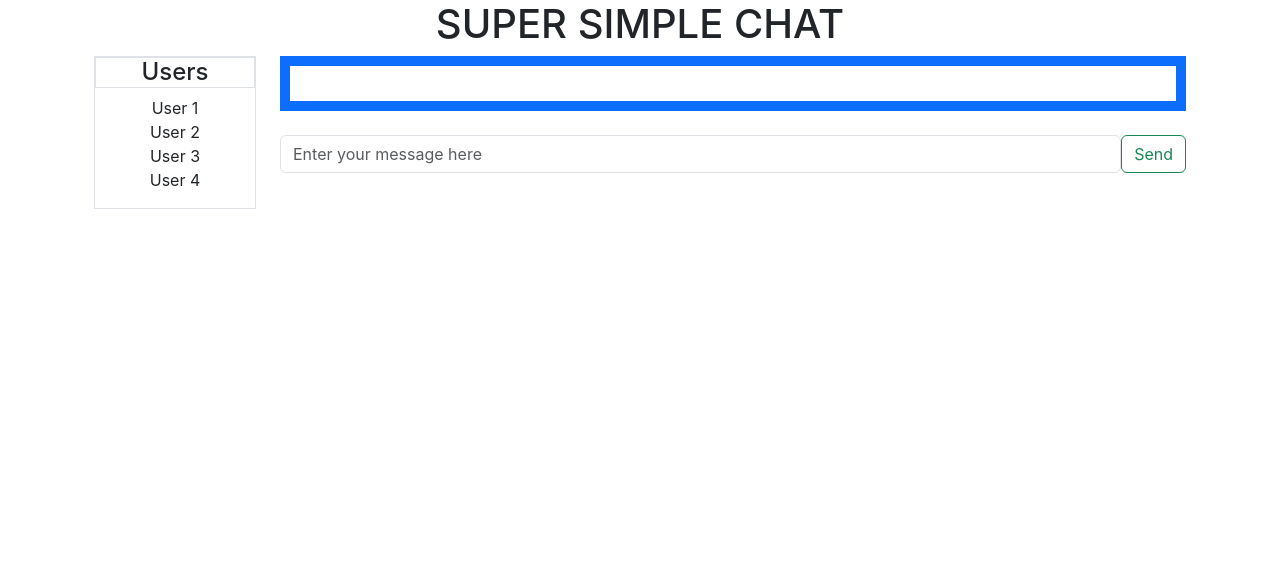
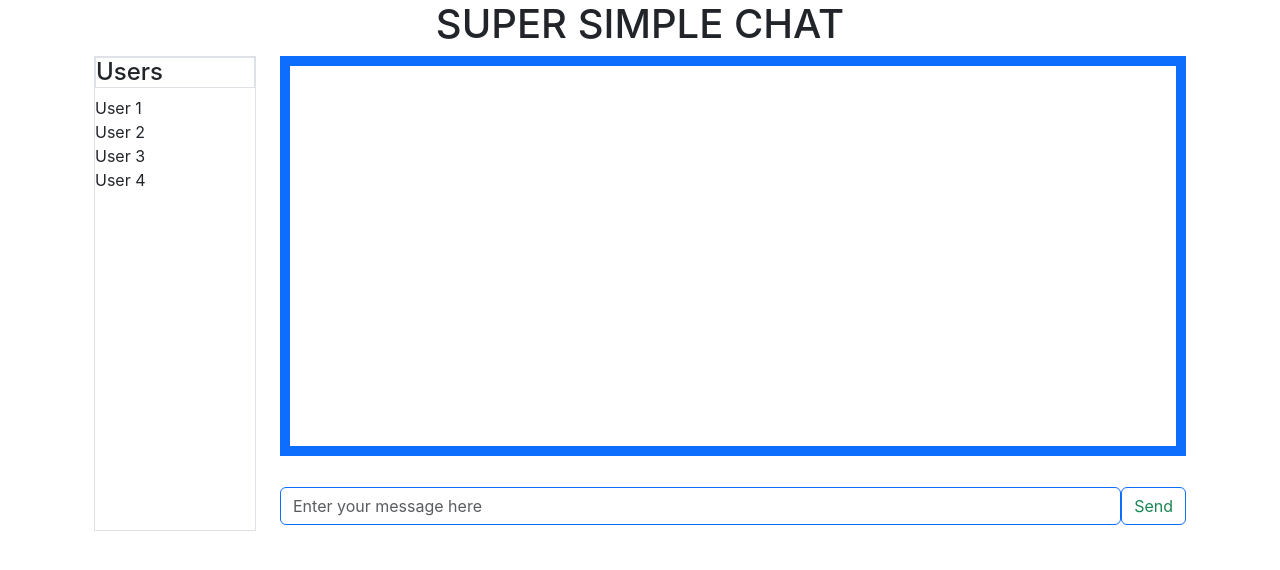
Before and after one commit to ashergreen82/Chat-App, a React (Create React App) app in the folder chatapp/client/: page / in a window 1280 px wide. Shown: the top 570 px of the page. Built offline with nearby package versions, Linux system fonts and the light colour scheme.

Commit message:
Finally managed to left justify the text

```diff
--- a/chatapp/client/src/App.css
+++ b/chatapp/client/src/App.css
@@ -1,4 +1,4 @@
-.App {
+h1 {
   text-align: center;
 }
 
--- a/chatapp/client/src/Chat.js
+++ b/chatapp/client/src/Chat.js
@@ -17,7 +17,7 @@ function Chat() {
             <div className="container">
                 <div className="row">
                     <div className="col-md-2">
-                        <div className="user-list-box border">
+                        <div className="user-list-box border" style={{ minHeight: '475px', overflowY: 'auto' }}>
                             <h4 className="user-list-heading border">Users</h4>
                             <ul className="list-unstyled">
                                 <li>User 1</li>
@@ -30,11 +30,11 @@ function Chat() {
                     <div className="col-md-10">
                         <div className="row h-100">
                             <div className="col-md-12">
-                                <div className="chat-box border-primary h-100 overflow-auto" style={{ maxHeight: '400px', overflowY: 'auto' }}>
+                                <div className="chat-box border-primary h-100 overflow-auto" style={{ minHeight: '400px', maxHeight: "400px", overflowY: 'auto' }}>
                                     {messages.map((message, index) => {
                                         return (
                                             <div className="outgoing-message" key={index}>
-                                                <span className="message-user">You:</span> {message}
+                                                <span className="message-user pull-left">You:</span> {message}
                                             </div>
                                         );
                                     })}
@@ -46,13 +46,13 @@ function Chat() {
                                     onSubmit={handleSubmit}
                                 >
                                     <input
-                                        className="form-control w-100"
+                                        className="form-control w-100 border-primary"
                                         type="text"
                                         placeholder="Enter your message here"
                                         aria-label="Search"
                                         name="message"
                                     />
-                                    <button className="btn btn-outline-success" type="submit">Send</button>
+                                    <button className="btn btn-outline-success border-primary" type="submit">Send</button>
                                 </form>
                             </div>
                         </div>
```
